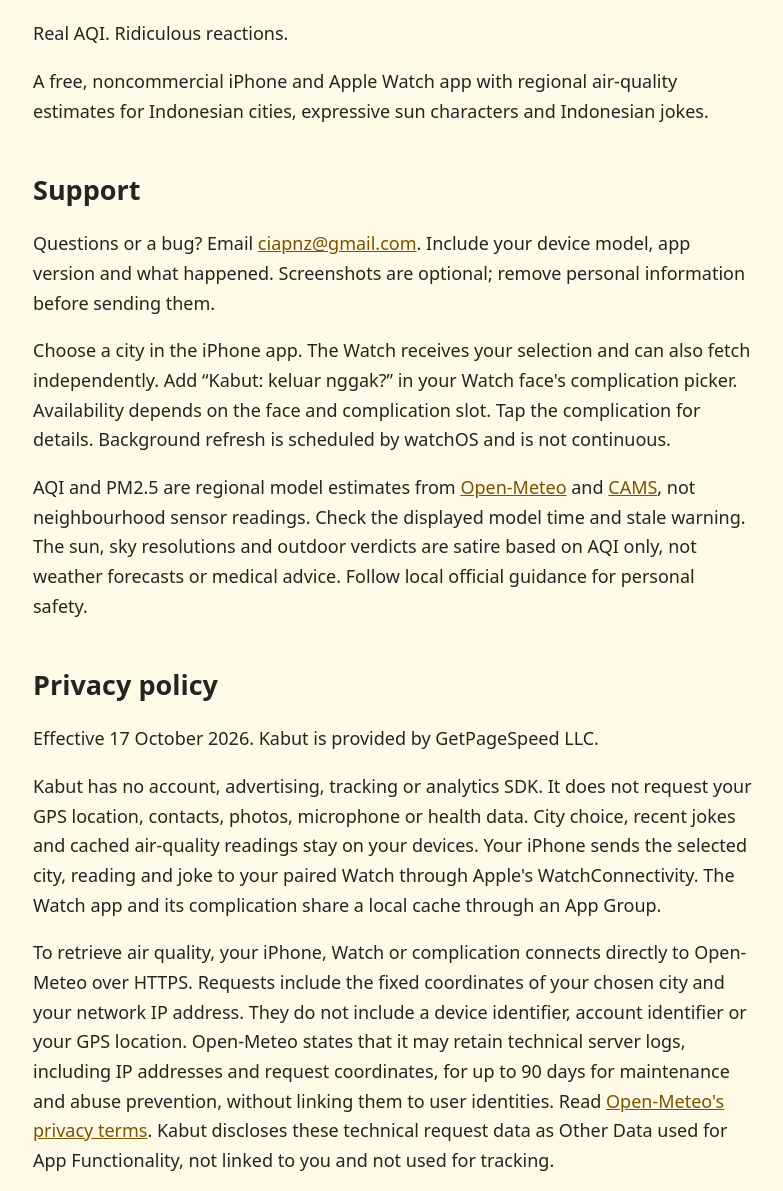
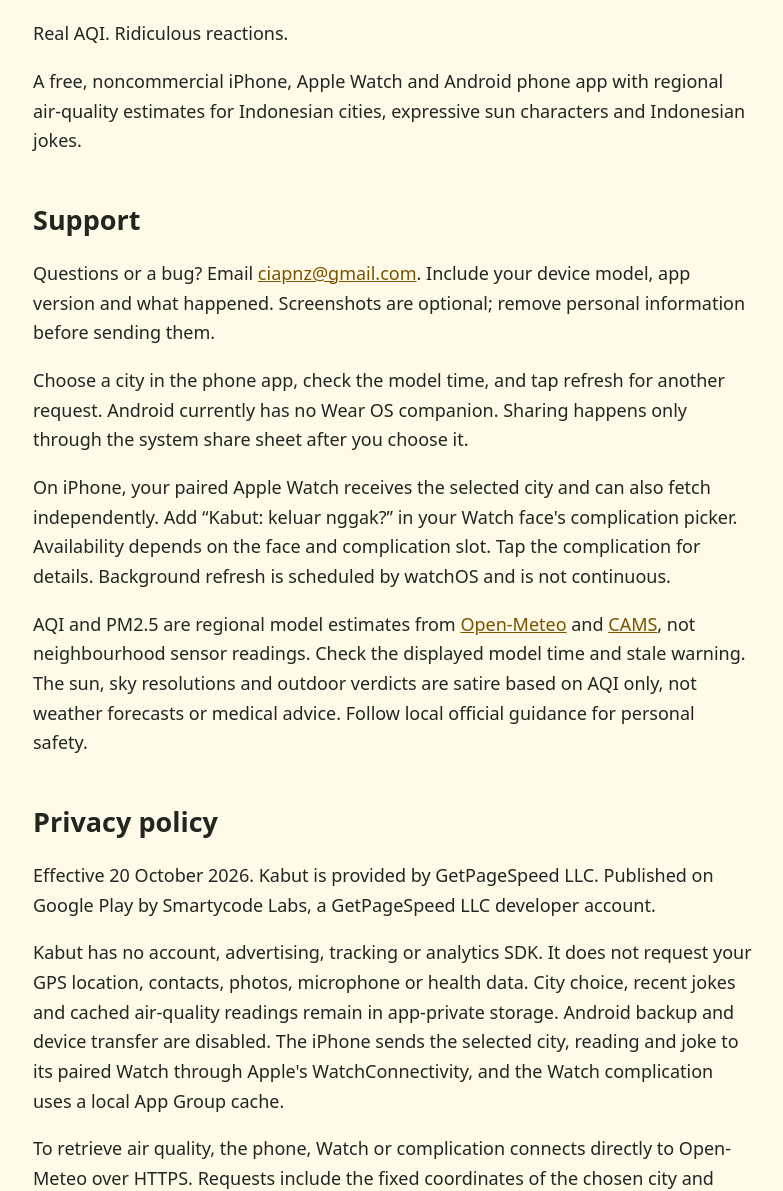
Before and after one commit to dvershinin/kabut-support, a plain HTML site: page index.html in a window 1280 px wide. Shown: the part 96-1287 px from the top of the page, without its empty margins (247-1030 px from the left). Drawn offline with Linux system fonts and the light colour scheme.

Commit message:
Add approved Android support and privacy disclosures

```diff
--- a/index.html
+++ b/index.html
@@ -3,15 +3,16 @@
 <title>Kabut - Support and Privacy</title>
 <style>body{max-width:720px;margin:48px auto;padding:0 24px;font:18px/1.65 system-ui;background:#fff9e8;color:#252520}h1,h2{line-height:1.2}a{color:#785300}section{margin:48px 0}small{color:#625d50}</style>
 <main><h1>Kabut ☀️</h1><p>Real AQI. Ridiculous reactions.</p>
-<p>A free, noncommercial iPhone and Apple Watch app with regional air-quality estimates for Indonesian cities, expressive sun characters and Indonesian jokes.</p>
+<p>A free, noncommercial iPhone, Apple Watch and Android phone app with regional air-quality estimates for Indonesian cities, expressive sun characters and Indonesian jokes.</p>
 <section id="support"><h2>Support</h2><p>Questions or a bug? Email <a href="mailto:ciapnz@gmail.com?subject=Kabut%20support">ciapnz@gmail.com</a>. Include your device model, app version and what happened. Screenshots are optional; remove personal information before sending them.</p>
-<p>Choose a city in the iPhone app. The Watch receives your selection and can also fetch independently. Add “Kabut: keluar nggak?” in your Watch face's complication picker. Availability depends on the face and complication slot. Tap the complication for details. Background refresh is scheduled by watchOS and is not continuous.</p>
+<p>Choose a city in the phone app, check the model time, and tap refresh for another request. Android currently has no Wear OS companion. Sharing happens only through the system share sheet after you choose it.</p>
+<p>On iPhone, your paired Apple Watch receives the selected city and can also fetch independently. Add “Kabut: keluar nggak?” in your Watch face's complication picker. Availability depends on the face and complication slot. Tap the complication for details. Background refresh is scheduled by watchOS and is not continuous.</p>
 <p>AQI and PM2.5 are regional model estimates from <a href="https://open-meteo.com/en/docs/air-quality-api">Open-Meteo</a> and <a href="https://atmosphere.copernicus.eu/">CAMS</a>, not neighbourhood sensor readings. Check the displayed model time and stale warning. The sun, sky resolutions and outdoor verdicts are satire based on AQI only, not weather forecasts or medical advice. Follow local official guidance for personal safety.</p></section>
-<section id="privacy"><h2>Privacy policy</h2><p>Effective 17 October 2026. Kabut is provided by GetPageSpeed LLC.</p>
-<p>Kabut has no account, advertising, tracking or analytics SDK. It does not request your GPS location, contacts, photos, microphone or health data. City choice, recent jokes and cached air-quality readings stay on your devices. Your iPhone sends the selected city, reading and joke to your paired Watch through Apple's WatchConnectivity. The Watch app and its complication share a local cache through an App Group.</p>
-<p>To retrieve air quality, your iPhone, Watch or complication connects directly to Open-Meteo over HTTPS. Requests include the fixed coordinates of your chosen city and your network IP address. They do not include a device identifier, account identifier or your GPS location. Open-Meteo states that it may retain technical server logs, including IP addresses and request coordinates, for up to 90 days for maintenance and abuse prevention, without linking them to user identities. Read <a href="https://open-meteo.com/en/terms#privacy">Open-Meteo's privacy terms</a>. Kabut discloses these technical request data as Other Data used for App Functionality, not linked to you and not used for tracking.</p>
+<section id="privacy"><h2>Privacy policy</h2><p>Effective 20 October 2026. Kabut is provided by GetPageSpeed LLC. Published on Google Play by Smartycode Labs, a GetPageSpeed LLC developer account.</p>
+<p>Kabut has no account, advertising, tracking or analytics SDK. It does not request your GPS location, contacts, photos, microphone or health data. City choice, recent jokes and cached air-quality readings remain in app-private storage. Android backup and device transfer are disabled. The iPhone sends the selected city, reading and joke to its paired Watch through Apple's WatchConnectivity, and the Watch complication uses a local App Group cache.</p>
+<p>To retrieve air quality, the phone, Watch or complication connects directly to Open-Meteo over HTTPS. Requests include the fixed coordinates of the chosen city and your network IP address. They do not include an advertising ID, hardware identifier, account identifier or your GPS location. Open-Meteo states that it may retain technical server logs, including IP addresses and request coordinates, for up to 90 days for maintenance and abuse prevention, without linking them to user identities. Read <a href="https://open-meteo.com/en/terms#privacy">Open-Meteo's privacy terms</a>. These technical request data are necessary for app functionality and are not used by Kabut for tracking.</p>
 <p>Sharing happens only when you choose the share button and a destination in the system share sheet. The receiving app or person then handles that card under their own practices. If you email support, we receive the content and email address you choose to send and use them to answer your request.</p>
-<p>To remove Kabut's local app data, delete the app from your iPhone and Watch. For privacy questions or requests about support correspondence, email <a href="mailto:ciapnz@gmail.com?subject=Kabut%20privacy">ciapnz@gmail.com</a>. Open-Meteo handles its own service logs under its policy. Apple handles App Store transactions, optional platform diagnostics and device services under Apple's privacy policy.</p>
+<p>To remove Kabut's local app data, delete the app from your phone and Watch. There is no account to delete. For privacy questions or requests about support correspondence, email <a href="mailto:ciapnz@gmail.com?subject=Kabut%20privacy">ciapnz@gmail.com</a>. Open-Meteo handles its own service logs under its policy. Apple and Google handle their respective store transactions, optional platform diagnostics and device services under their own policies.</p>
 <p>Changes to this policy will appear on this page with an updated effective date.</p></section>
 <section><h2>Credits</h2><p>Air-quality data: Open-Meteo and Copernicus Atmosphere Monitoring Service, <a href="https://creativecommons.org/licenses/by/4.0/">CC BY 4.0</a>. Sun artwork, jokes and display rounding are Kabut additions.</p></section>
 <small>© 2026 GetPageSpeed LLC. No ads, purchases or subscriptions.</small></main></html>
```
